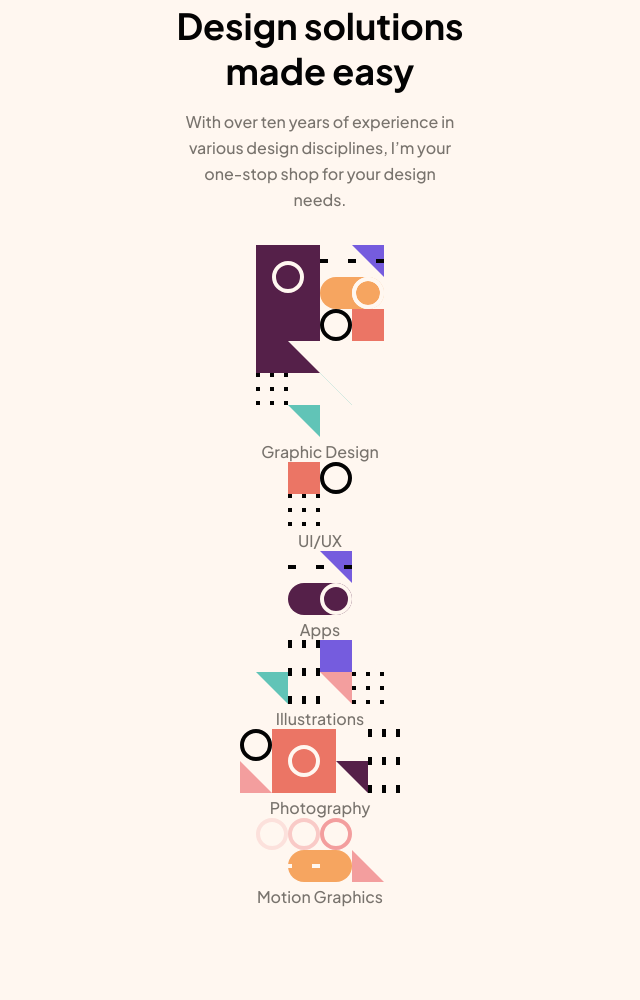
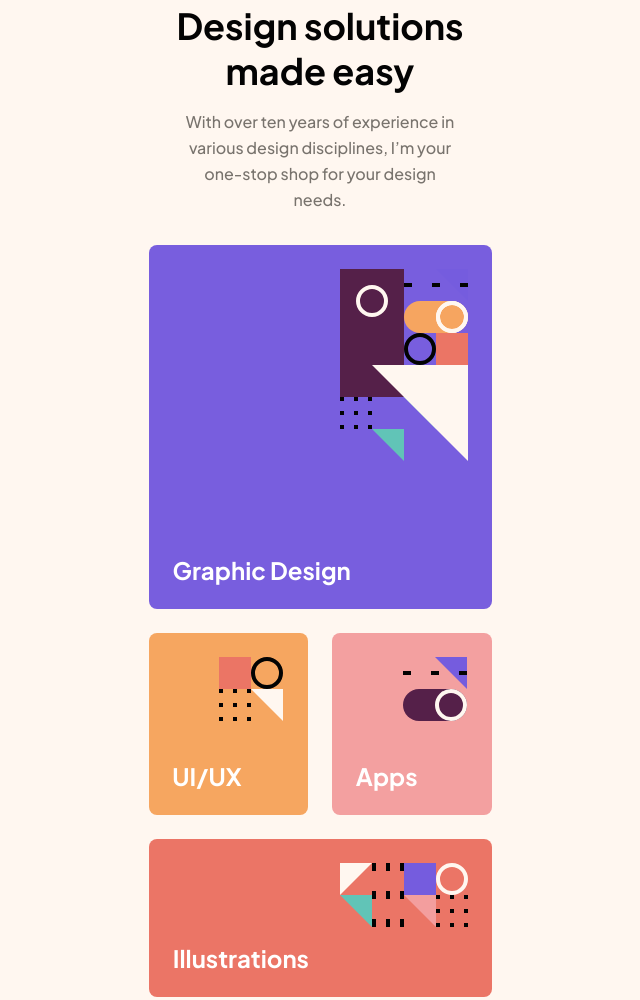
Before and after one commit to juancaorg/design-portfolio, a plain HTML site: page index.html in a window 1280 px wide. Shown: the part 113-1113 px from the top of the page, without its empty margins (320-960 px from the left). Drawn offline with Linux system fonts and the light colour scheme.

Commit message:
feat(style): add .main__grid styling and its elements

```diff
--- a/style.css
+++ b/style.css
@@ -108,6 +108,161 @@ button:active {
   font-weight: 500;
   font-size: 1rem;
   line-height: 1.625rem;
+}
+
+.main__grid {
+  width: 343px;
+  display: grid;
+  gap: 1.5rem;
+  grid-template-columns: repeat(2, 1fr);
+}
+
+.main__grid--graphic-design {
+  border-radius: 0.5rem;
+  background-color: var(--clr-grid-purple);
+  color: white;
+  grid-column: span 2;
+  height: 364px;
+  position: relative;
+}
+
+.main__grid--graphic-design>img {
+  position: absolute;
+  left: 191px;
+  top: 24px;
+}
+
+.main__grid--graphic-design>p {
+  position: absolute;
+  height: 30px;
+  left: 7%;
+  top: calc(50% - 30px/2 + 143px);
+  font-weight: 700;
+  font-size: 1.5rem;
+  line-height: 1.875rem;
+}
+
+.main__grid--ui-ux {
+  border-radius: 0.5rem;
+  background-color: var(--clr-grid-orange);
+  color: white;
+  height: 182px;
+  position: relative;
+}
+
+.main__grid--ui-ux>img {
+  position: absolute;
+  left: 70.91px;
+  top: 24px;
+}
+
+.main__grid--ui-ux>p {
+  position: absolute;
+  height: 30px;
+  left: 14.95%;
+  top: calc(50% - 30px/2 + 52px);
+  font-weight: 700;
+  font-size: 1.5rem;
+  line-height: 1.875rem;
+}
+
+.main__grid--apps {
+  border-radius: 0.5rem;
+  background-color: var(--clr-grid-pink);
+  color: white;
+  height: 182px;
+  position: relative;
+}
+
+.main__grid--apps>img {
+  position: absolute;
+  left: 70.91px;
+  top: 24px;
+}
+
+.main__grid--apps>p {
+  position: absolute;
+  height: 30px;
+  left: 14.95%;
+  top: calc(50% - 30px/2 + 52px);
+  font-weight: 700;
+  font-size: 1.5rem;
+  line-height: 1.875rem;
+}
+
+.main__grid--illustrations {
+  border-radius: 0.5rem;
+  background-color: var(--clr-grid-red);
+  color: white;
+  grid-column: span 2;
+  height: 158px;
+  position: relative;
+}
+
+.main__grid--illustrations>img {
+  position: absolute;
+  left: 191.91px;
+  top: 24px;
+}
+
+.main__grid--illustrations>p {
+  position: absolute;
+  height: 30px;
+  left: 7.1%;
+  top: calc(50% - 30px/2 + 40px);
+  font-weight: 700;
+  font-size: 1.5rem;
+  line-height: 1.875rem;
+}
+
+.main__grid--photography {
+  border-radius: 0.5rem;
+  background-color: var(--clr-grid-teal);
+  color: white;
+  grid-column: span 2;
+  height: 182px;
+  position: relative;
+}
+
+.main__grid--photography>img {
+  position: absolute;
+  left: 159px;
+  top: 24px;
+}
+
+.main__grid--photography>p {
+  position: absolute;
+  height: 30px;
+  left: 7%;
+  top: calc(50% - 30px/2 + 52px);
+  font-weight: 700;
+  font-size: 1.5rem;
+  line-height: 1.875rem;
+}
+
+.main__grid--motion-graphics {
+  border-radius: 0.5rem;
+  background-color: var(--clr-grid-burgundy);
+  color: white;
+  grid-column: span 2;
+  height: 182px;
+  position: relative;
+}
+
+.main__grid--motion-graphics>img {
+  position: absolute;
+  left: 191px;
+  top: 24px;
+}
+
+.main__grid--motion-graphics>p {
+  position: absolute;
+  height: 30px;
+  left: 7%;
+  top: calc(50% - 30px/2 + 52px);
+  font-weight: 700;
+  font-size: 1.5rem;
+  line-height: 1.875rem;
 }
 
 .main__about {
```
